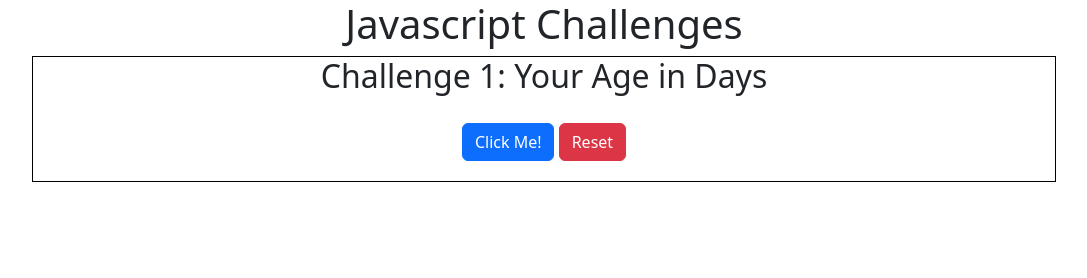
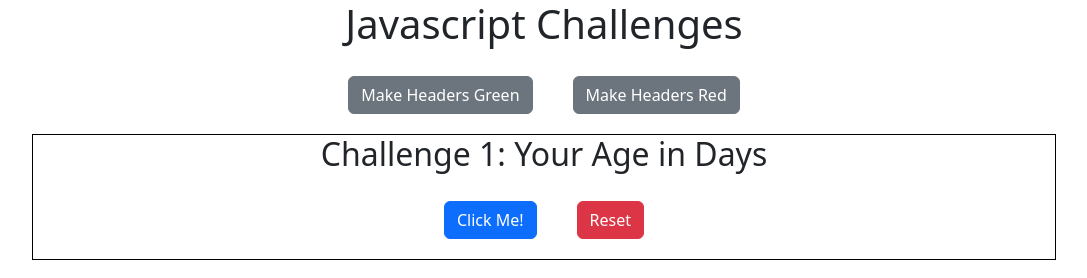
Before and after one commit to ResidualResidue/javascript-challenges, a plain HTML site: page index.html in a window 1280 px wide. Shown: the whole page, without its empty margins (96-1183 px from the left). Drawn offline with nearby package versions, Linux system fonts and the light colour scheme.

Commit message:
Added some buttons to control styling

```diff
--- a/index.html
+++ b/index.html
@@ -11,12 +11,17 @@
     <div class="header">
         <h1 title="title">Javascript Challenges</h1>
     </div>
+    <div class="button-container">
+        <button type="button" class="btn btn-secondary" onclick="makeHeadersGreen()">Make Headers Green</button>
+        <button type="button" class="btn btn-secondary" onclick="makeHeadersRed()">Make Headers Red</button>
+    </div>
     <div class="challenge">
         <h2>Challenge 1: Your Age in Days</h2>
 
         <div class="button-container">
             <button type="button" class="btn btn-primary" onclick="clickMe()">Click Me!</button>
             <button type="button" class="btn btn-danger" onclick="reset()">Reset</button>
+
         </div>
 
         <div id="challenge1-output"></div>
--- a/static/css/style.css
+++ b/static/css/style.css
@@ -2,6 +2,14 @@
     display: flex;
     flex-direction: row;
     justify-content: center;
+}
+
+.my_danger {
+    color: red;
+}
+
+.my_go {
+    color: green;
 }
 
 .challenge{
@@ -21,6 +29,13 @@
 }
 
 .button-container {
-    margin-bottom: 20px;
-    margin-top: 20px;
+
+    display: flex;
+    flex-direction: row;
+    justify-content: center;
+
 }
+
+.button-container button {
+    margin: 20px;
+}
--- a/static/js/challenge1.js
+++ b/static/js/challenge1.js
@@ -12,3 +12,21 @@ function clickMe(){
 function reset(){
     document.getElementById("challenge1-output").innerText="";
 }
+
+function makeHeadersGreen(){
+    let headers = document.getElementsByClassName("header");
+    for(let i=0; i < headers.length; i++){
+        classes = headers[i].className.split(' ');
+        classes[1] = "my_danger";
+        headers[i].className=classes.join(' ');
+    }
+}
+
+function makeHeadersRed(){
+    let headers = document.getElementsByClassName("header");
+    for(let i=0; i < headers.length; i++){
+        classes = headers[i].className.split(' ');
+        classes[1] = "my_go";
+        headers[i].className=classes.join(' ');
+    }
+}
```
